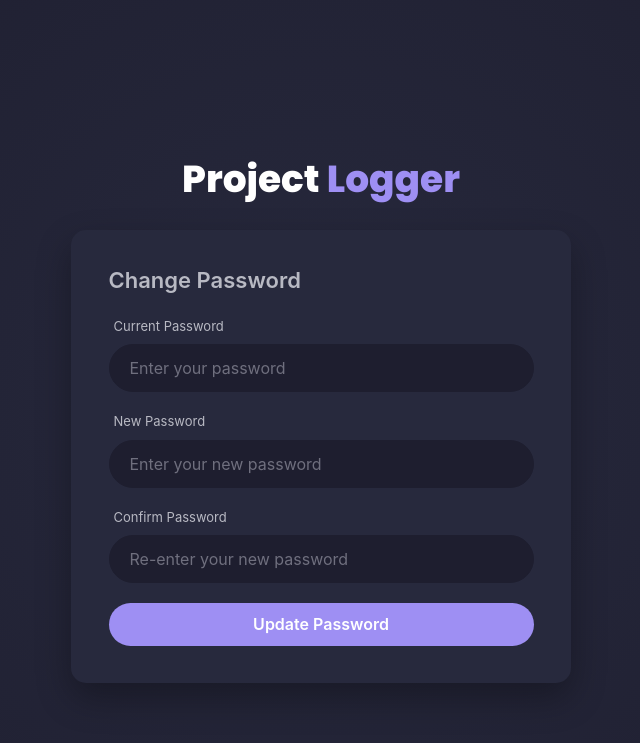
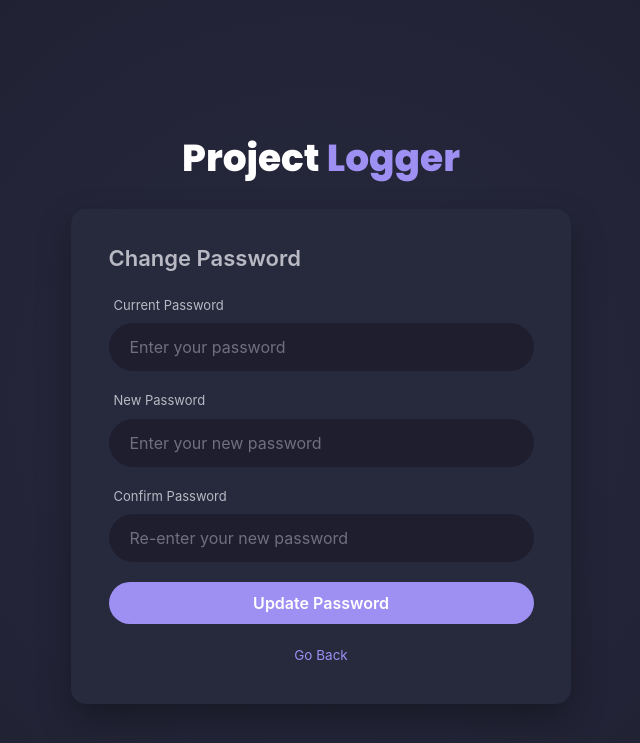
Before and after one commit to phishermen3/info3604-learning-analytics, a Flask app: template App/templates/account.html in a window 1280 px wide. Shown: the top 743 px of the page, without its empty margins (319-959 px from the left). Run offline with Flask 3, Linux system fonts and the light colour scheme; the template is opened without the code that fills it, so the values that code supplies are empty.

Commit message:
fix routes and add back button

```diff
--- a/App/templates/account.html
+++ b/App/templates/account.html
@@ -2,6 +2,27 @@
 {% block title %}{{ current_user.user_code }}{% endblock %}
 
 {{ super() }}
+
+{% block styles %}
+    <style>
+        .back-btn-container{
+            text-align: center;
+            margin-top: 20px;
+        }
+
+        .back-btn{
+            color: #9e8ff3;
+            text-decoration: none;
+            font-size: 0.9rem;
+            transition: opacity 0.3s;
+        }
+
+        .back-btn:hover{
+            text-decoration: underline;
+            opacity: 0.8;
+        }
+    </style>
+{% endblock %}
 
 {% block form_content %}
     <h2>Change Password</h2>
@@ -23,6 +44,10 @@
 
         <button type="submit">Update Password</button>
     </form>
+
+    <div class="back-btn-container">
+        <a href="javascript:history.back()" class="back-btn">Go Back</a>
+    </div>
 {% endblock %}
 
 {% block scripts %}
--- a/App/templates/layout.html
+++ b/App/templates/layout.html
@@ -122,7 +122,7 @@
 
             .logout-icon,
             .account-icon{
-                color: #000;
+                color: #fff;
                 background-color: transparent !important;
                 height: 80px;
                 display: flex;
@@ -187,8 +187,8 @@
                     Project <span class="logo-accent">Logger</span>
                 </a>
                 <ul id="nav-mobile" class="right hide-on-med-and-down">
-                    <li><a href="#/app" class="btn-nav">Action Logs</a></li>
-                    <li><a href="#" class="btn-nav">About</a></li>
+                    <li><a href="/home" class="btn-nav">Action Logs</a></li>
+                    <li><a href="/about" class="btn-nav">About</a></li>
                     <li><a href="/account" class="account-icon"><i class="material-icons">account_circle</i></a></li>
                     <li><a href="/logout" class="logout-icon"><i class="material-icons">logout</i></a></li>
                 </ul>
```
